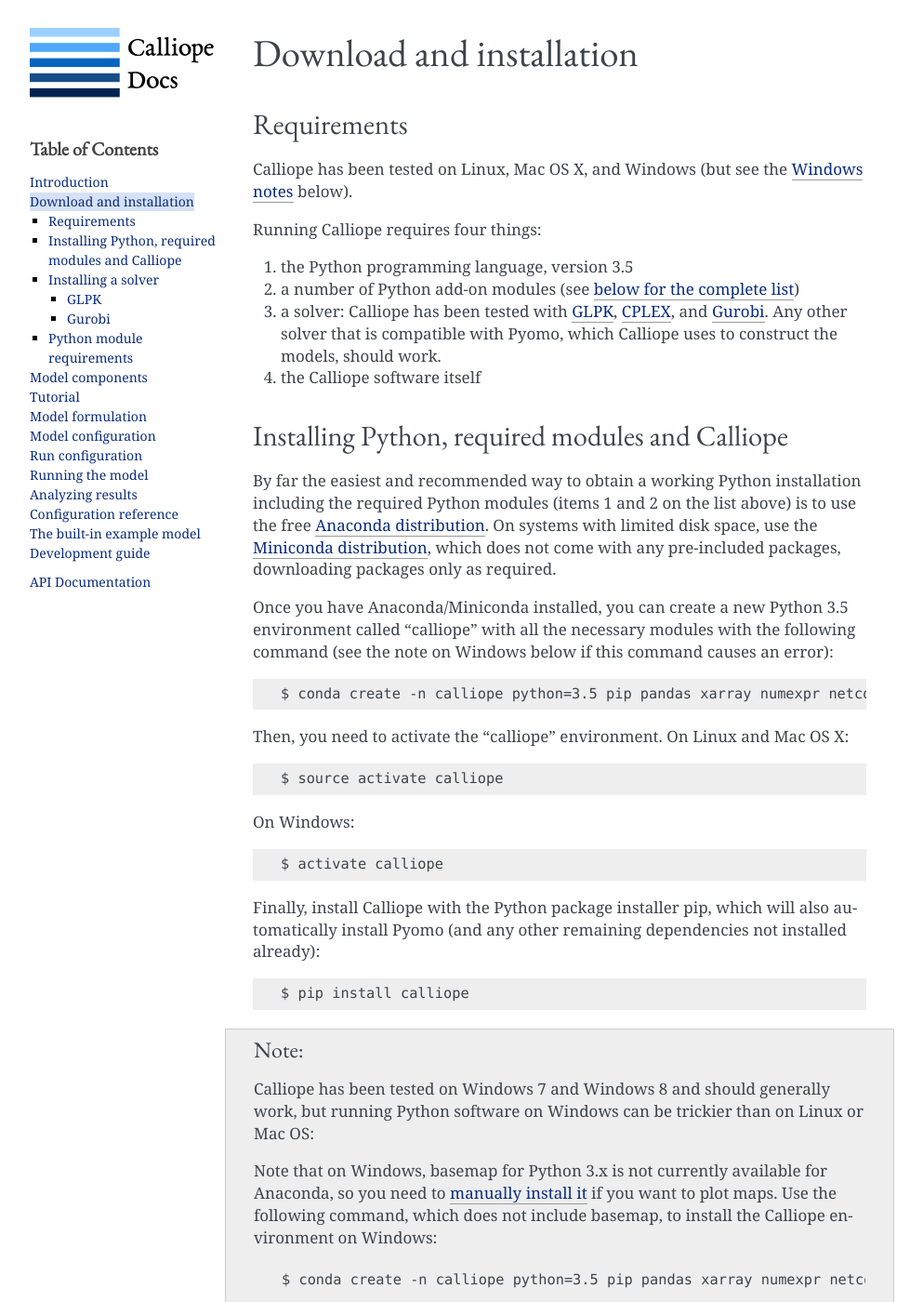
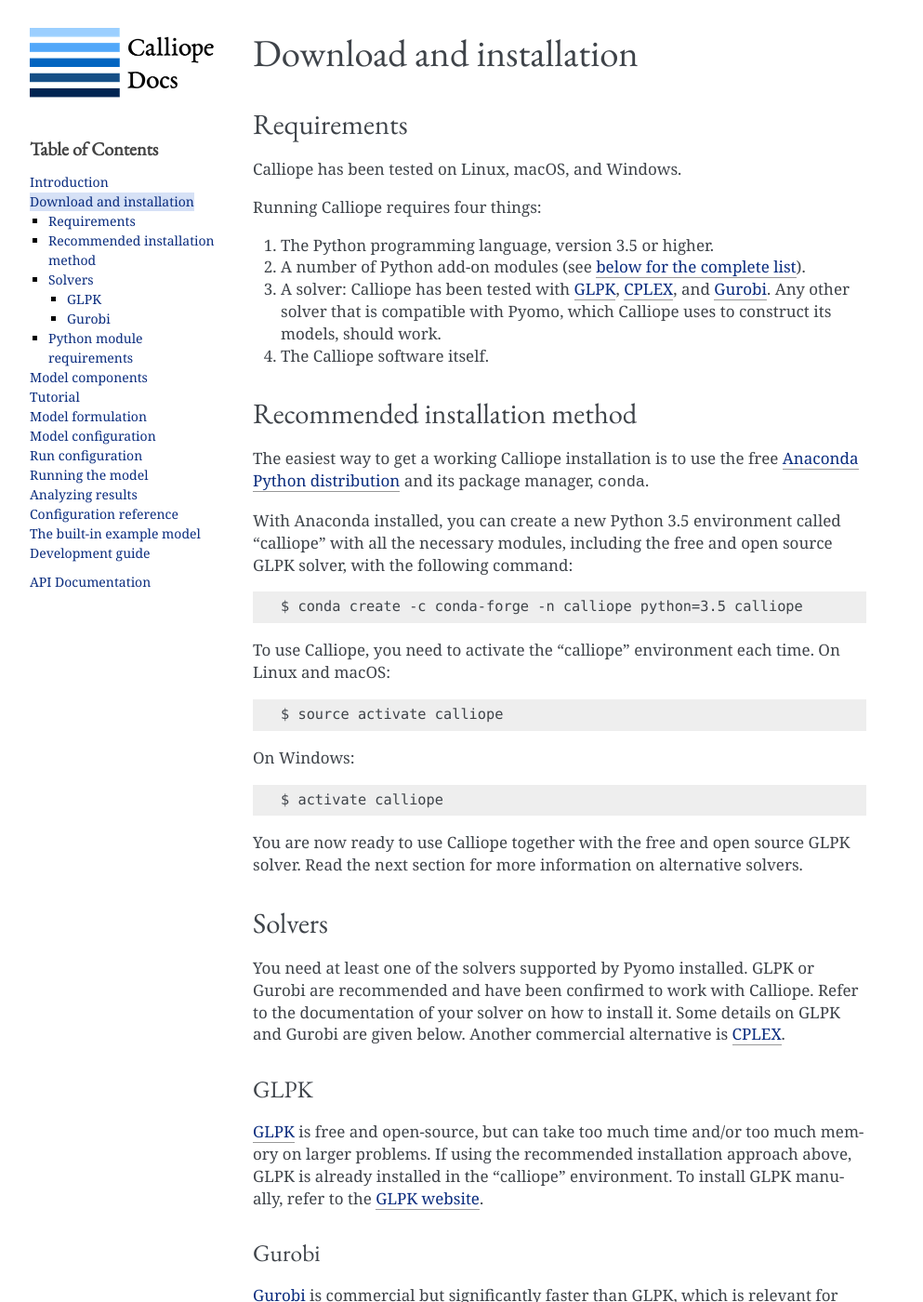
Before and after one commit to calliope-project/calliope, a Sphinx documentation site: the page built from doc/user/installation.rst, in a window 1280 px wide and 1400 px high. Shown: the whole window at 93% size, without its empty margins (148-1141 px from the left). Built offline with Sphinx 7.4.7, drawn with Linux system fonts in a browser that asks for light colours; pages that are not in the unit, such as notebooks, are missing from menus; some of the changed text lies outside the part shown.

Commit message:
Re-insert conda-forge installation instructions

```diff
--- a/README.rst
+++ b/README.rst
@@ -27,6 +27,12 @@
 
 Quick start
 -----------
+
+Install Calliope and all dependencies with conda:
+
+.. code-block:: bash
+
+    $ conda create -c conda-forge -n calliope python=3.5 calliope
 
 Calliope can be run from the command line:
 
--- a/doc/user/installation.rst
+++ b/doc/user/installation.rst
@@ -7,26 +7,26 @@
 Requirements
 ============
 
-Calliope has been tested on Linux, Mac OS X, and Windows (but see the :ref:`Windows notes <windows_install_note>` below).
+Calliope has been tested on Linux, macOS, and Windows.
 
 Running Calliope requires four things:
 
-1. the Python programming language, version 3.5
-2. a number of Python add-on modules (see :ref:`below for the complete list <python_module_requirements>`)
-3. a solver: Calliope has been tested with `GLPK <https://www.gnu.org/software/glpk/>`_, `CPLEX <http://ibm.com/software/integration/optimization/cplex-optimization-studio/>`_, and `Gurobi <http://www.gurobi.com/>`_. Any other solver that is compatible with Pyomo, which Calliope uses to construct the models, should work.
-4. the Calliope software itself
+1. The Python programming language, version 3.5 or higher.
+2. A number of Python add-on modules (see :ref:`below for the complete list <python_module_requirements>`).
+3. A solver: Calliope has been tested with `GLPK <https://www.gnu.org/software/glpk/>`_, `CPLEX <http://ibm.com/software/integration/optimization/cplex-optimization-studio/>`_, and `Gurobi <http://www.gurobi.com/>`_. Any other solver that is compatible with Pyomo, which Calliope uses to construct its models, should work.
+4. The Calliope software itself.
 
 
-Installing Python, required modules and Calliope
-================================================
+Recommended installation method
+===============================
 
-By far the easiest and recommended way to obtain a working Python installation including the required Python modules (items 1 and 2 on the list above) is to use the free `Anaconda distribution <https://store.continuum.io/cshop/anaconda/>`_. On systems with limited disk space, use the `Miniconda distribution <http://conda.pydata.org/miniconda.html>`_, which does not come with any pre-included packages, downloading packages only as required.
+The easiest way to get a working Calliope installation is to use the free `Anaconda Python distribution <https://store.continuum.io/cshop/anaconda/>`_ and its package manager, ``conda``.
 
-Once you have Anaconda/Miniconda installed, you can create a new Python 3.5 environment called "calliope" with all the necessary modules with the following command (see the note on Windows below if this command causes an error)::
+With Anaconda installed, you can create a new Python 3.5 environment called "calliope" with all the necessary modules, including the free and open source GLPK solver, with the following command::
 
-   $ conda create -n calliope python=3.5 pip pandas xarray numexpr netcdf4 pyyaml matplotlib networkx basemap seaborn jupyter notebook --yes
+   $ conda create -c conda-forge -n calliope python=3.5 calliope
 
-Then, you need to activate the "calliope" environment. On Linux and Mac OS X::
+To use Calliope, you need to activate the "calliope" environment each time. On Linux and macOS::
 
    $ source activate calliope
 
@@ -34,56 +34,33 @@
 
    $ activate calliope
 
-Finally, install Calliope with the Python package installer pip, which will also automatically install Pyomo (and any other remaining dependencies not installed already)::
+You are now ready to use Calliope together with the free and open source GLPK solver. Read the next section for more information on alternative solvers.
 
-   $ pip install calliope
-
-.. _windows_install_note:
-
-.. Note::
-
-   Calliope has been tested on Windows 7 and Windows 8 and should generally work, but running Python software on Windows can be trickier than on Linux or Mac OS:
-
-   Note that on Windows, basemap for Python 3.x is not currently available for Anaconda, so you need to `manually install it <http://matplotlib.org/basemap/users/installing.html>`_ if you want to plot maps. Use the following command, which does not include basemap, to install the Calliope environment on Windows::
-
-      $ conda create -n calliope python=3.5 pip pandas xarray numexpr netcdf4 pyyaml matplotlib networkx seaborn jupyter notebook --yes
-
-
-Installing a solver
-===================
+Solvers
+=======
 
 You need at least one of the solvers supported by Pyomo installed. GLPK or Gurobi are recommended and have been confirmed to work with Calliope. Refer to the documentation of your solver on how to install it. Some details on GLPK and Gurobi are given below. Another commercial alternative is `CPLEX <http://ibm.com/software/integration/optimization/cplex-optimization-studio/>`_.
 
 GLPK
 ----
 
-`GLPK <https://www.gnu.org/software/glpk/>`_ is free and open-source, but can take too much time and/or too much memory on larger problems.
-
-If using Anaconda, GLPK can be easily installed into the "calliope" environment (make sure the environment has been activated as shown above)::
-
-   $ conda install -c cachemeorg glpk=4.47
-
-More recent versions of GLPK cause problems with Pyomo and should not be used for now. To install GLPK manually, refer to the `GLPK website <https://www.gnu.org/software/glpk/>`_.
+`GLPK <https://www.gnu.org/software/glpk/>`_ is free and open-source, but can take too much time and/or too much memory on larger problems. If using the recommended installation approach  above, GLPK is already installed in the "calliope" environment. To install GLPK manually, refer to the `GLPK website <https://www.gnu.org/software/glpk/>`_.
 
 Gurobi
 ------
 
-`Gurobi <http://www.gurobi.com/>`_ is commercial but significantly faster than GLPK, which is relevant for larger problems. It needs a license to work, which can be obtained for free for academic use by making an account on gurobi.com.
+`Gurobi <http://www.gurobi.com/>`_ is commercial but significantly faster than GLPK, which is relevant for larger problems. It needs a license to work, which can be obtained for free for academic use by creating an account on gurobi.com.
 
-On Windows and Linux, Gurobi can be installed via conda::
+Like Calliope itself, Gurobi can also be installed via conda::
 
     $ conda install -c gurobi gurobi
 
-On Mac OS X, it has to be downloaded manually from the `Gurobi website <http://www.gurobi.com/>`_.
-
-After installing, log on to gurobi.com and obtain a (free or paid) license, then activate it on your system via the instructions given online (using the ``grbgetkey`` command).
+After installing, log on to the `Gurobi website <http://www.gurobi.com/>`_ and obtain a (free academic or paid commercial) license, then activate it on your system via the instructions given online (using the ``grbgetkey`` command).
 
 .. _python_module_requirements:
 
 Python module requirements
 ==========================
-
-If you prefer not to use Anaconda and manually manage your Python setup, these are the modules you need to install.
 
 The following Python modules and their dependencies are required:
 
```
